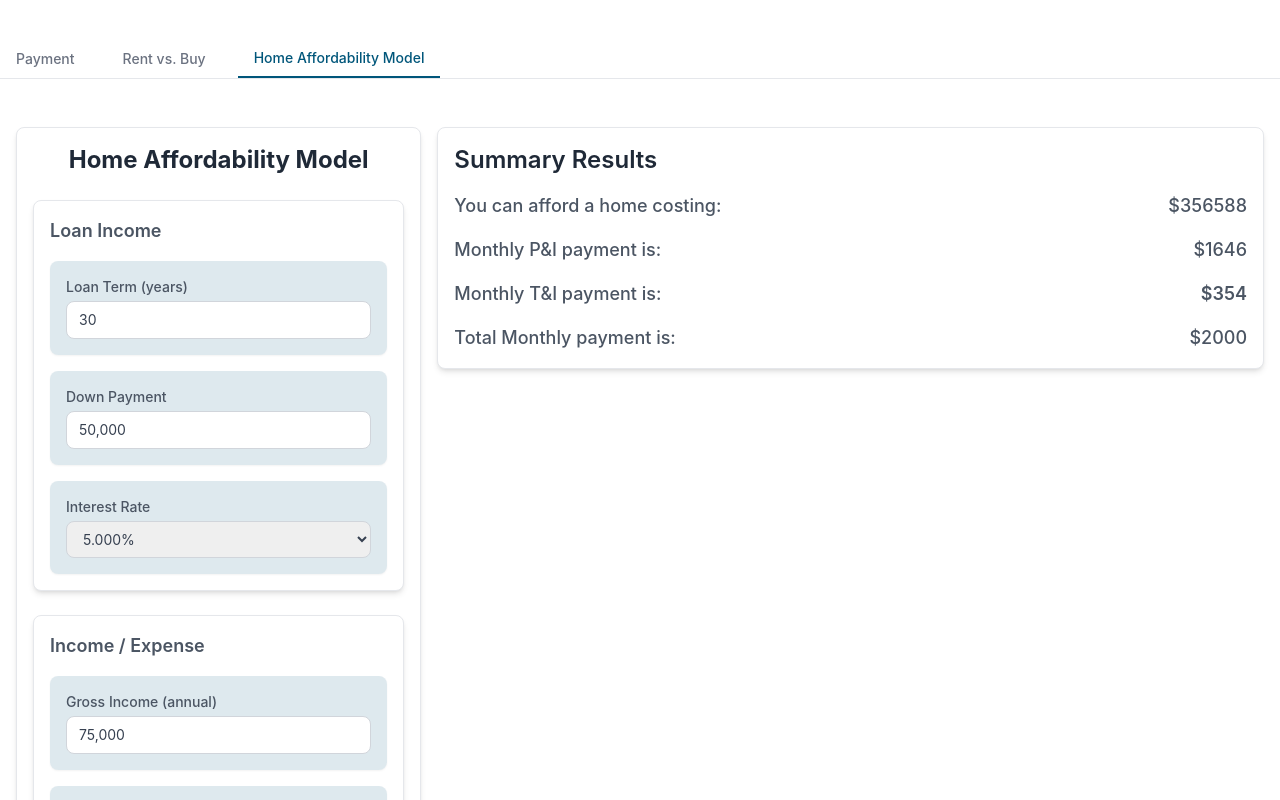
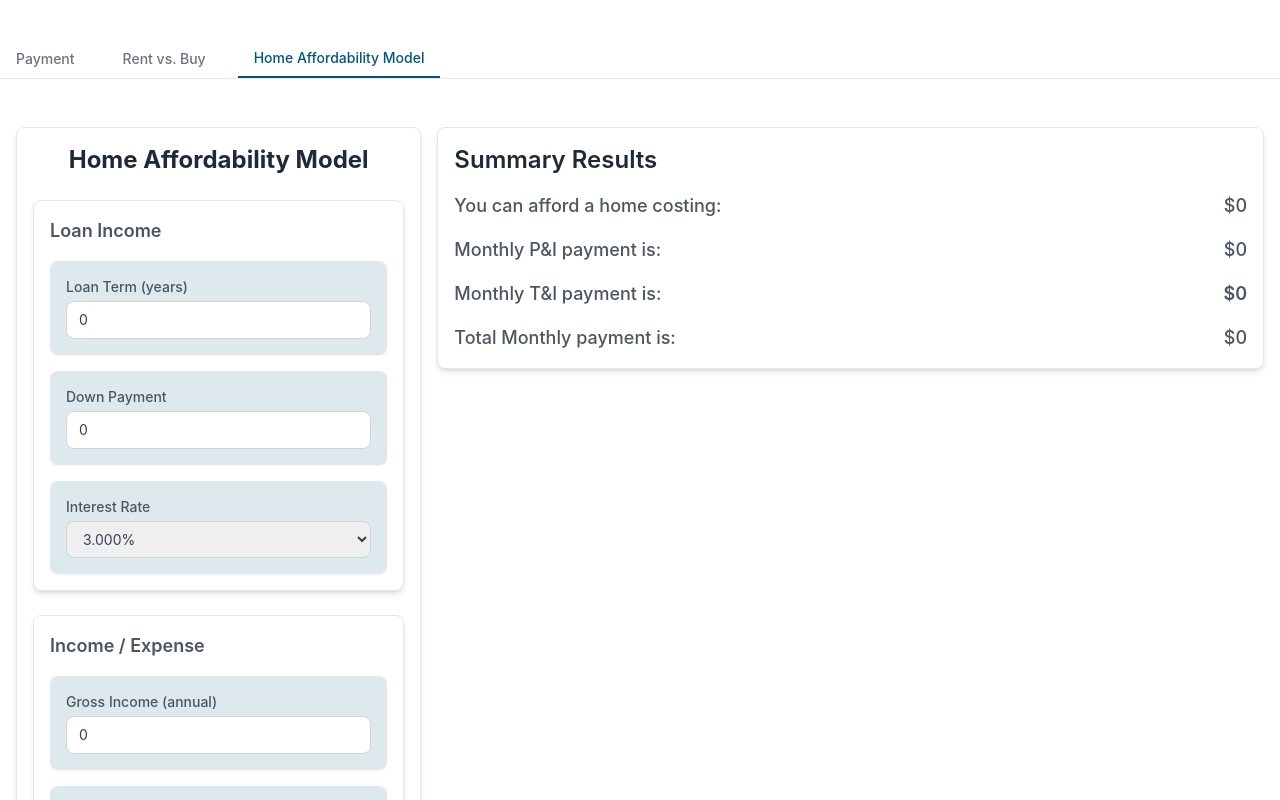
Before and after one commit to muhammadhariszafar1994/mortgage-payment-calculator-app, a React (Create React App) app: page / in a window 1280 px wide. Both pictures are taken after a click on the button "Home Affordability Model". Shown: the top 800 px of the page. Built offline with nearby package versions, Linux system fonts and the light colour scheme.

Commit message:
to work on the affordibility task

```diff
--- a/src/components/home-affordability-model/calculate.js
+++ b/src/components/home-affordability-model/calculate.js
@@ -4,36 +4,32 @@ import { interestRateData } from "./variables/data";
 
 const incrementedValue = 10000;
 
+function Calculate({onCalculate}) {
+    const [formData, setFormData] = useState({
+        loanTerm: '0',
+        downPayment: '0',
+        interestRate: '0.000',
+        grossIncomeAnnual: '0',
+        debtPaymentsMonthly: '0',
+        debtToIncomeRatio: '0.00',
+        housingRatio: '0.00',
+        propertyTaxesAnnual: '0',
+        homeownersInsurance: '0',
+        hoaMonthly: '0'
+    });
 
-
-
-
-function Calculate({onCalculate}) {
     // const [formData, setFormData] = useState({
-    //     loanTerm: '0',
-    //     downPayment: '0',
-    //     interestRate: '0.000',
-    //     grossIncomeAnnual: '0',
-    //     debtPaymentsMonthly: '0',
-    //     debtToIncomeRatio: '0.00',
-    //     housingRatio: '0.00',
-    //     propertyTaxesAnnual: '0',
-    //     homeownersInsurance: '0',
+    //     loanTerm: '30',
+    //     downPayment: '50,000',
+    //     interestRate: '5.000',
+    //     grossIncomeAnnual: '75,000',
+    //     debtPaymentsMonthly: '250',
+    //     debtToIncomeRatio: '36.00',
+    //     housingRatio: '28.00',
+    //     propertyTaxesAnnual: '3,250',
+    //     homeownersInsurance: '1,000',
     //     hoaMonthly: '0'
     // });
-
-    const [formData, setFormData] = useState({
-        loanTerm: '30',
-        downPayment: '50,000',
-        interestRate: '5.000',
-        grossIncomeAnnual: '75,000',
-        debtPaymentsMonthly: '250',
-        debtToIncomeRatio: '36.00',
-        housingRatio: '28.00',
-        propertyTaxesAnnual: '3,250',
-        homeownersInsurance: '1,000',
-        hoaMonthly: '0'
-    });
 
     const handleChange = (e) => {
         const { name, value } = e.target;
@@ -44,54 +40,6 @@ function Calculate({onCalculate}) {
             [name]: formattedValue
         });
     };
-
-    const pvFunc = (rate, nper, pmt, fv = 0, type = 0) => {
-        if (rate === 0) {
-            return -((pmt * nper) + fv);
-        }
-        return (
-            -pmt * (1 + rate * type) * (1 - Math.pow(1 + rate, -nper)) / rate -
-            (fv * Math.pow(1 + rate, -nper))
-        );
-    };
-
-    // stackoverflow code
-    const trunc = (x, posiciones = 0) => {
-        var s = x.toString()
-        var l = s.length
-        var decimalLength = s.indexOf('.') + 1
-        var numStr = s.substr(0, decimalLength + posiciones)
-        return Number(numStr)
-    }
-
-    const conv_number =(expr, decplaces) => {
-        var str = "" + Math.round(eval(expr) * Math.pow(10, decplaces));
-        while (str.length <= decplaces) {
-          str = "0" + str;
-        }
-        var decpoint = str.length - decplaces;
-        return (str.substring(0, decpoint) + "." + str.substring(decpoint, str.length));
-    }
-
-    const pv =(rate, nper, pmt, fv = 0, type = 0) => {
-        console.log('rate, nper, pmt, fv', rate, nper, pmt, fv)
-
-        let pv_value = 0;
-        let x = 0;
-        let y = 0;
-
-        if (rate == 0){
-          pv_value = -(fv + (pmt * nper));
-        } else {
-          x = Math.pow(1 + rate, -nper);
-          y = Math.pow(1 + rate, nper);
-          pv_value = -(x * (fv * rate - pmt + y * pmt)) / rate;
-        }
-        pv_value = conv_number(pv_value, 2);
-        return (trunc(pv_value*-1, 2));
-    }
-    // stackoverflow code
-
 
     // calculation
     const calculate = () => {
@@ -113,38 +61,23 @@ function Calculate({onCalculate}) {
         const _interestRate = parseFloat(removeCommas(interestRate));
         const _grossIncomeAnnual = parseFloat(removeCommas(grossIncomeAnnual));
         const _debtPaymentsMonthly = parseFloat(removeCommas(debtPaymentsMonthly));
-        const _debtToIncomeRatio = parseFloat(removeCommas(debtToIncomeRatio)) / 100;
-        const _housingRatio = parseFloat(removeCommas(housingRatio)) / 100;
+        const _debtToIncomeRatio = parseFloat(removeCommas(debtToIncomeRatio));
+        const _housingRatio = parseFloat(removeCommas(housingRatio));
         const _propertyTaxesAnnual = parseFloat(removeCommas(propertyTaxesAnnual));
         const _homeownersInsurance = parseFloat(removeCommas(homeownersInsurance));
         const _hoaMonthly = parseFloat(removeCommas(hoaMonthly));
 
-        const monthlyGrossIncome = _grossIncomeAnnual / 12;
-        const maxTotalDebtPayments = monthlyGrossIncome * _debtToIncomeRatio;
-        const maxHousingPayment = maxTotalDebtPayments - _debtPaymentsMonthly;
-        const monthlyPropertyTaxes = _propertyTaxesAnnual / 12;
-        const monthlyHomeownersInsurance = _homeownersInsurance / 12;
-        const monthlyTI = monthlyPropertyTaxes + monthlyHomeownersInsurance + _hoaMonthly;
-        const monthlyPI = maxHousingPayment - monthlyTI;
-        const monthlyInterestRate = _interestRate / 100 / 12;
-        const numberOfPayments = _loanTerm * 12;
-
-        const presentValue = -pv(monthlyInterestRate, numberOfPayments, -monthlyPI);
-
-        const homeCosting = presentValue + _downPayment;
-
-        console.log("Loan Amount:", presentValue);
-        console.log("Total Home Price:", homeCosting);
-        console.log("Monthly P&I Payment:", monthlyPI);
-        console.log("Monthly T&I Payment:", monthlyTI);
-        console.log("Total Monthly Payment (PITI):", maxHousingPayment);
+        const homeCosting = ((_grossIncomeAnnual - (_propertyTaxesAnnual + _homeownersInsurance + _hoaMonthly)) / 12 * (_housingRatio / 100)) * (1 - Math.pow(1 + (_interestRate/100) / 12, (-_loanTerm * 12))) / ((_interestRate / 100) / 12);
+        const monthlyPI = ((((_grossIncomeAnnual-(_propertyTaxesAnnual + _homeownersInsurance + _hoaMonthly))/12*(_housingRatio / 100)) * (1 - Math.pow(1 + (_interestRate/100) / 12, (-_loanTerm * 12))) / ((_interestRate / 100)/12) - _downPayment) * ((_interestRate / 100)/12)) / (1 - Math.pow(1 + (_interestRate/100) / 12, (-_loanTerm * 12)));
+        const monthlyTI = (_propertyTaxesAnnual + _homeownersInsurance + _hoaMonthly) / 12;
+        const maxHousingPayment = ((((_grossIncomeAnnual-(_propertyTaxesAnnual + _homeownersInsurance + _hoaMonthly))/12*(_housingRatio / 100)) * (1 - Math.pow(1+(_interestRate / 100)/12, (-_loanTerm*12)))/((_interestRate / 100)/12) - _downPayment) * ((_interestRate / 100)/12))  /  (1-Math.pow((1+(_interestRate / 100)/12), -(_loanTerm * 12)))  +  (_propertyTaxesAnnual + _homeownersInsurance + _hoaMonthly)/12;
 
         return {
             summaryResultsValues: {
-                homeCosting: Math.round(homeCosting),
-                monthlyPI: Math.round(monthlyPI),
-                monthlyTI: Math.round(monthlyTI),
-                maxHousingPayment: Math.round(maxHousingPayment)
+                homeCosting: !isNaN(homeCosting) ? numberWithCommas(Math.round(homeCosting)) : 0,
+                monthlyPI: !isNaN(monthlyPI) ? numberWithCommas(Math.round(monthlyPI)) : 0,
+                monthlyTI: !isNaN(monthlyTI) ? numberWithCommas(Math.round(monthlyTI)) : 0,
+                maxHousingPayment: !isNaN(maxHousingPayment) ? numberWithCommas(Math.round(maxHousingPayment)) : 0
             }
         };
     }
```
